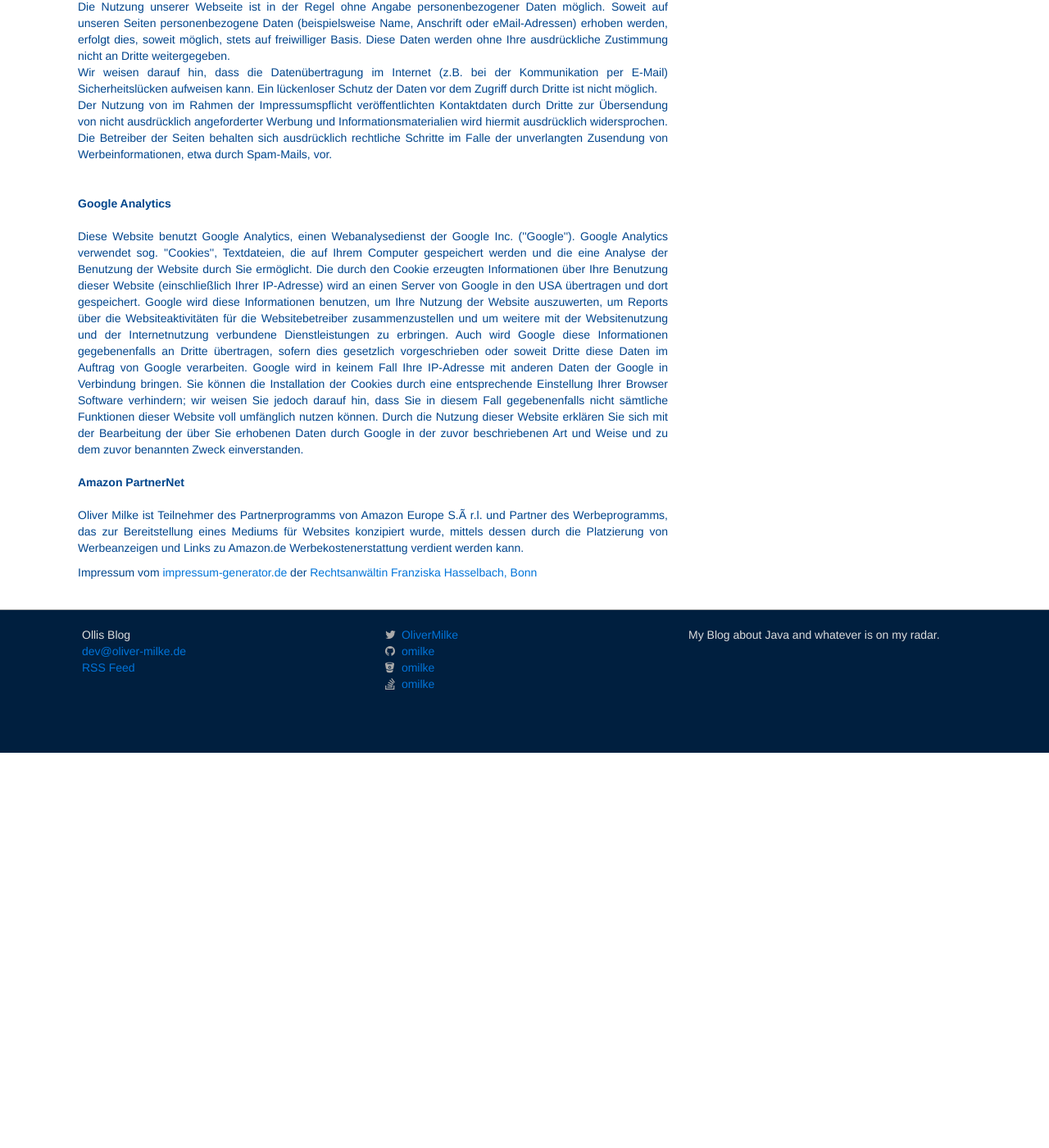
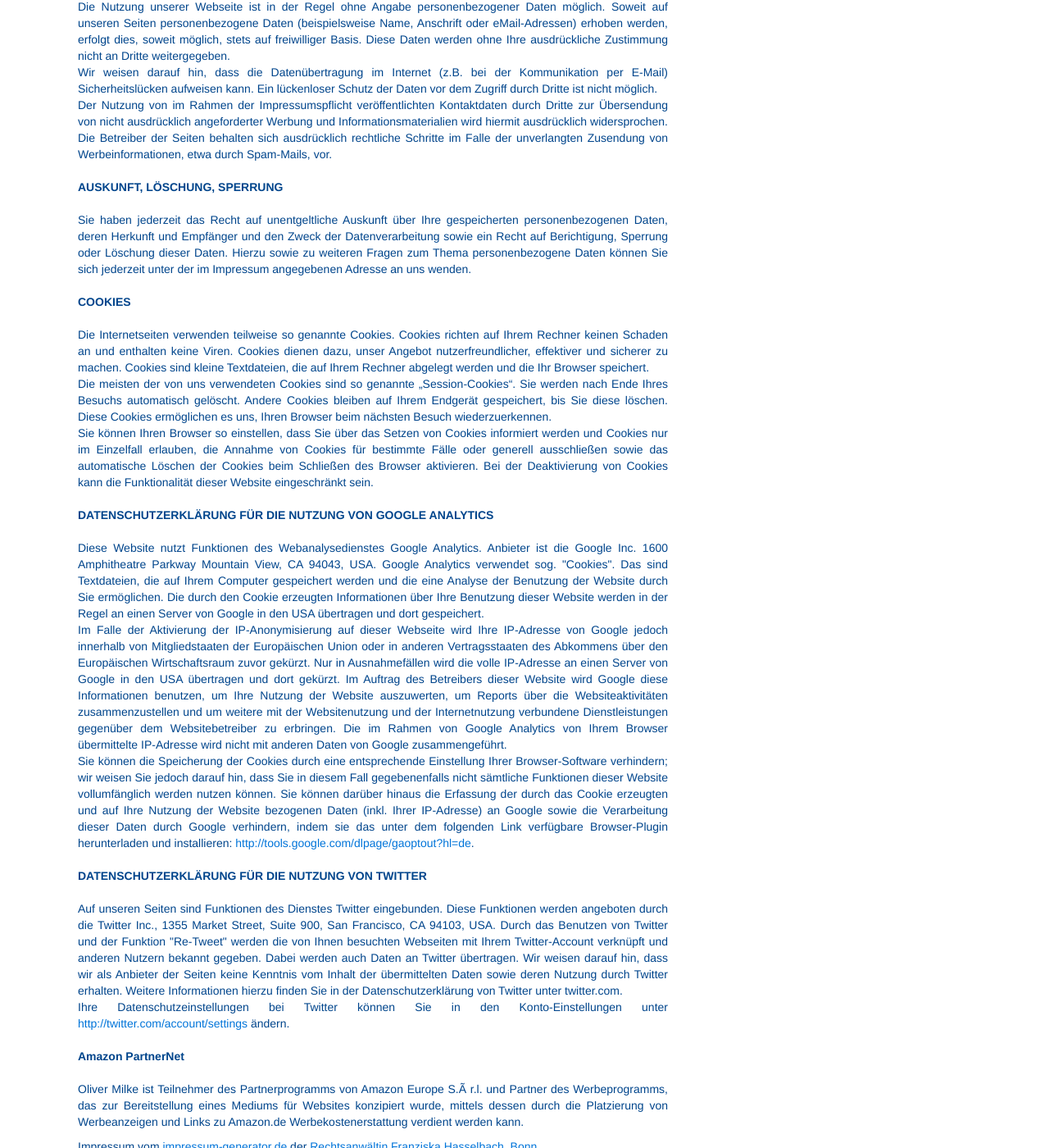
Before and after one commit to omilke/omilke.github.io, a Jekyll site: the page built from imprint.md, in a window 1280 px wide and 1400 px high, scrolled down 1180 px. Shown: the whole window at 82% size. Built offline with Jekyll 4.4.1, drawn with Linux system fonts in a browser that asks for light colours; before the commit the page ends 2098 px from its top, so only the background shows below that.

Commit message:
update imprint / privacy notes

```diff
--- a/imprint.md
+++ b/imprint.md
@@ -20,16 +20,32 @@
 Münstedter Straße 18<br>
 38114 Braunschweig <br>
 </p>
-<p><strong>Haftungsausschluss: </strong><br><br><strong>Haftung für Inhalte</strong><br><br>
-Die Inhalte unserer Seiten wurden mit größter Sorgfalt erstellt. Für die Richtigkeit, Vollständigkeit und Aktualität der Inhalte können wir jedoch keine Gewähr übernehmen. Als Diensteanbieter sind wir gemäß § 7 Abs.1 TMG für eigene Inhalte auf diesen Seiten nach den allgemeinen Gesetzen verantwortlich. Nach §§ 8 bis 10 TMG sind wir als Diensteanbieter jedoch nicht verpflichtet, übermittelte oder gespeicherte fremde Informationen zu überwachen oder nach Umständen zu forschen, die auf eine rechtswidrige Tätigkeit hinweisen. Verpflichtungen zur Entfernung oder Sperrung der Nutzung von Informationen nach den allgemeinen Gesetzen bleiben hiervon unberührt. Eine diesbezügliche Haftung ist jedoch erst ab dem Zeitpunkt der Kenntnis einer konkreten Rechtsverletzung möglich. Bei Bekanntwerden von entsprechenden Rechtsverletzungen werden wir diese Inhalte umgehend entfernen.<br><br><strong>Haftung für Links</strong><br><br>
-Unser Angebot enthält Links zu externen Webseiten Dritter, auf deren Inhalte wir keinen Einfluss haben. Deshalb können wir für diese fremden Inhalte auch keine Gewähr übernehmen. Für die Inhalte der verlinkten Seiten ist stets der jeweilige Anbieter oder Betreiber der Seiten verantwortlich. Die verlinkten Seiten wurden zum Zeitpunkt der Verlinkung auf mögliche Rechtsverstöße überprüft. Rechtswidrige Inhalte waren zum Zeitpunkt der Verlinkung nicht erkennbar. Eine permanente inhaltliche Kontrolle der verlinkten Seiten ist jedoch ohne konkrete Anhaltspunkte einer Rechtsverletzung nicht zumutbar. Bei Bekanntwerden von Rechtsverletzungen werden wir derartige Links umgehend entfernen.<br><br><strong>Urheberrecht</strong><br><br>
-Die durch die Seitenbetreiber erstellten Inhalte und Werke auf diesen Seiten unterliegen dem deutschen Urheberrecht. Die Vervielfältigung, Bearbeitung, Verbreitung und jede Art der Verwertung außerhalb der Grenzen des Urheberrechtes bedürfen der schriftlichen Zustimmung des jeweiligen Autors bzw. Erstellers. Downloads und Kopien dieser Seite sind nur für den privaten, nicht kommerziellen Gebrauch gestattet. Soweit die Inhalte auf dieser Seite nicht vom Betreiber erstellt wurden, werden die Urheberrechte Dritter beachtet. Insbesondere werden Inhalte Dritter als solche gekennzeichnet. Sollten Sie trotzdem auf eine Urheberrechtsverletzung aufmerksam werden, bitten wir um einen entsprechenden Hinweis. Bei Bekanntwerden von Rechtsverletzungen werden wir derartige Inhalte umgehend entfernen.<br><br><strong>Datenschutz</strong><br><br>
+<p>
+<strong>Haftungsausschluss:</strong><br><br>
+<strong>Haftung für Inhalte</strong><br><br>
+Die Inhalte unserer Seiten wurden mit größter Sorgfalt erstellt. Für die Richtigkeit, Vollständigkeit und Aktualität der Inhalte können wir jedoch keine Gewähr übernehmen. Als Diensteanbieter sind wir gemäß § 7 Abs.1 TMG für eigene Inhalte auf diesen Seiten nach den allgemeinen Gesetzen verantwortlich. Nach §§ 8 bis 10 TMG sind wir als Diensteanbieter jedoch nicht verpflichtet, übermittelte oder gespeicherte fremde Informationen zu überwachen oder nach Umständen zu forschen, die auf eine rechtswidrige Tätigkeit hinweisen. Verpflichtungen zur Entfernung oder Sperrung der Nutzung von Informationen nach den allgemeinen Gesetzen bleiben hiervon unberührt. Eine diesbezügliche Haftung ist jedoch erst ab dem Zeitpunkt der Kenntnis einer konkreten Rechtsverletzung möglich. Bei Bekanntwerden von entsprechenden Rechtsverletzungen werden wir diese Inhalte umgehend entfernen.<br><br>
+<strong>Haftung für Links</strong><br><br>
+Unser Angebot enthält Links zu externen Webseiten Dritter, auf deren Inhalte wir keinen Einfluss haben. Deshalb können wir für diese fremden Inhalte auch keine Gewähr übernehmen. Für die Inhalte der verlinkten Seiten ist stets der jeweilige Anbieter oder Betreiber der Seiten verantwortlich. Die verlinkten Seiten wurden zum Zeitpunkt der Verlinkung auf mögliche Rechtsverstöße überprüft. Rechtswidrige Inhalte waren zum Zeitpunkt der Verlinkung nicht erkennbar. Eine permanente inhaltliche Kontrolle der verlinkten Seiten ist jedoch ohne konkrete Anhaltspunkte einer Rechtsverletzung nicht zumutbar. Bei Bekanntwerden von Rechtsverletzungen werden wir derartige Links umgehend entfernen.<br><br>
+<strong>Urheberrecht</strong><br><br>
+Die durch die Seitenbetreiber erstellten Inhalte und Werke auf diesen Seiten unterliegen dem deutschen Urheberrecht. Die Vervielfältigung, Bearbeitung, Verbreitung und jede Art der Verwertung außerhalb der Grenzen des Urheberrechtes bedürfen der schriftlichen Zustimmung des jeweiligen Autors bzw. Erstellers. Downloads und Kopien dieser Seite sind nur für den privaten, nicht kommerziellen Gebrauch gestattet. Soweit die Inhalte auf dieser Seite nicht vom Betreiber erstellt wurden, werden die Urheberrechte Dritter beachtet. Insbesondere werden Inhalte Dritter als solche gekennzeichnet. Sollten Sie trotzdem auf eine Urheberrechtsverletzung aufmerksam werden, bitten wir um einen entsprechenden Hinweis. Bei Bekanntwerden von Rechtsverletzungen werden wir derartige Inhalte umgehend entfernen.<br><br>
+<strong>Datenschutz</strong><br><br>
 Die Nutzung unserer Webseite ist in der Regel ohne Angabe personenbezogener Daten möglich. Soweit auf unseren Seiten personenbezogene Daten (beispielsweise Name, Anschrift oder eMail-Adressen) erhoben werden, erfolgt dies, soweit möglich, stets auf freiwilliger Basis. Diese Daten werden ohne Ihre ausdrückliche Zustimmung nicht an Dritte weitergegeben. <br>
 Wir weisen darauf hin, dass die Datenübertragung im Internet (z.B. bei der Kommunikation per E-Mail) Sicherheitslücken aufweisen kann. Ein lückenloser Schutz der Daten vor dem Zugriff durch Dritte ist nicht möglich. <br>
-Der Nutzung von im Rahmen der Impressumspflicht veröffentlichten Kontaktdaten durch Dritte zur Übersendung von nicht ausdrücklich angeforderter Werbung und Informationsmaterialien wird hiermit ausdrücklich widersprochen. Die Betreiber der Seiten behalten sich ausdrücklich rechtliche Schritte im Falle der unverlangten Zusendung von Werbeinformationen, etwa durch Spam-Mails, vor.<br>
-<br><br><strong>Google Analytics</strong><br><br>
-Diese Website benutzt Google Analytics, einen Webanalysedienst der Google Inc. (''Google''). Google Analytics verwendet sog. ''Cookies'', Textdateien, die auf Ihrem Computer gespeichert werden und die eine Analyse der Benutzung der Website durch Sie ermöglicht. Die durch den Cookie erzeugten Informationen über Ihre Benutzung dieser Website (einschließlich Ihrer IP-Adresse) wird an einen Server von Google in den USA übertragen und dort gespeichert. Google wird diese Informationen benutzen, um Ihre Nutzung der Website auszuwerten, um Reports über die Websiteaktivitäten für die Websitebetreiber zusammenzustellen und um weitere mit der Websitenutzung und der Internetnutzung verbundene Dienstleistungen zu erbringen. Auch wird Google diese Informationen gegebenenfalls an Dritte übertragen, sofern dies gesetzlich vorgeschrieben oder soweit Dritte diese Daten im Auftrag von Google verarbeiten. Google wird in keinem Fall Ihre IP-Adresse mit anderen Daten der Google in Verbindung bringen. Sie können die Installation der Cookies durch eine entsprechende Einstellung Ihrer Browser Software verhindern; wir weisen Sie jedoch darauf hin, dass Sie in diesem Fall gegebenenfalls nicht sämtliche Funktionen dieser Website voll umfänglich nutzen können. Durch die Nutzung dieser Website erklären Sie sich mit der Bearbeitung der über Sie erhobenen Daten durch Google in der zuvor beschriebenen Art und Weise und zu dem zuvor benannten Zweck einverstanden.
-<br><br><strong>Amazon PartnerNet</strong><br><br>
+Der Nutzung von im Rahmen der Impressumspflicht veröffentlichten Kontaktdaten durch Dritte zur Übersendung von nicht ausdrücklich angeforderter Werbung und Informationsmaterialien wird hiermit ausdrücklich widersprochen. Die Betreiber der Seiten behalten sich ausdrücklich rechtliche Schritte im Falle der unverlangten Zusendung von Werbeinformationen, etwa durch Spam-Mails, vor.<br><br>
+<strong>AUSKUNFT, LÖSCHUNG, SPERRUNG</strong><br><br>
+Sie haben jederzeit das Recht auf unentgeltliche Auskunft über Ihre gespeicherten personenbezogenen Daten, deren Herkunft und Empfänger und den Zweck der Datenverarbeitung sowie ein Recht auf Berichtigung, Sperrung oder Löschung dieser Daten. Hierzu sowie zu weiteren Fragen zum Thema personenbezogene Daten können Sie sich jederzeit unter der im Impressum angegebenen Adresse an uns wenden.<br><br>
+<strong>COOKIES</strong><br><br>
+Die Internetseiten verwenden teilweise so genannte Cookies. Cookies richten auf Ihrem Rechner keinen Schaden an und enthalten keine Viren. Cookies dienen dazu, unser Angebot nutzerfreundlicher, effektiver und sicherer zu machen. Cookies sind kleine Textdateien, die auf Ihrem Rechner abgelegt werden und die Ihr Browser speichert.<br>
+Die meisten der von uns verwendeten Cookies sind so genannte „Session-Cookies“. Sie werden nach Ende Ihres Besuchs automatisch gelöscht. Andere Cookies bleiben auf Ihrem Endgerät gespeichert, bis Sie diese löschen. Diese Cookies ermöglichen es uns, Ihren Browser beim nächsten Besuch wiederzuerkennen.<br>
+Sie können Ihren Browser so einstellen, dass Sie über das Setzen von Cookies informiert werden und Cookies nur im Einzelfall erlauben, die Annahme von Cookies für bestimmte Fälle oder generell ausschließen sowie das automatische Löschen der Cookies beim Schließen des Browser aktivieren. Bei der Deaktivierung von Cookies kann die Funktionalität dieser Website eingeschränkt sein.<br><br>
+<strong>DATENSCHUTZERKLÄRUNG FÜR DIE NUTZUNG VON GOOGLE ANALYTICS</strong><br><br>
+Diese Website nutzt Funktionen des Webanalysedienstes Google Analytics. Anbieter ist die Google Inc. 1600 Amphitheatre Parkway Mountain View, CA 94043, USA. Google Analytics verwendet sog. "Cookies". Das sind Textdateien, die auf Ihrem Computer gespeichert werden und die eine Analyse der Benutzung der Website durch Sie ermöglichen. Die durch den Cookie erzeugten Informationen über Ihre Benutzung dieser Website werden in der Regel an einen Server von Google in den USA übertragen und dort gespeichert.<br>
+Im Falle der Aktivierung der IP-Anonymisierung auf dieser Webseite wird Ihre IP-Adresse von Google jedoch innerhalb von Mitgliedstaaten der Europäischen Union oder in anderen Vertragsstaaten des Abkommens über den Europäischen Wirtschaftsraum zuvor gekürzt. Nur in Ausnahmefällen wird die volle IP-Adresse an einen Server von Google in den USA übertragen und dort gekürzt. Im Auftrag des Betreibers dieser Website wird Google diese Informationen benutzen, um Ihre Nutzung der Website auszuwerten, um Reports über die Websiteaktivitäten zusammenzustellen und um weitere mit der Websitenutzung und der Internetnutzung verbundene Dienstleistungen gegenüber dem Websitebetreiber zu erbringen. Die im Rahmen von Google Analytics von Ihrem Browser übermittelte IP-Adresse wird nicht mit anderen Daten von Google zusammengeführt.<br>
+Sie können die Speicherung der Cookies durch eine entsprechende Einstellung Ihrer Browser-Software verhindern; wir weisen Sie jedoch darauf hin, dass Sie in diesem Fall gegebenenfalls nicht sämtliche Funktionen dieser Website vollumfänglich werden nutzen können. Sie können darüber hinaus die Erfassung der durch das Cookie erzeugten und auf Ihre Nutzung der Website bezogenen Daten (inkl. Ihrer IP-Adresse) an Google sowie die Verarbeitung dieser Daten durch Google verhindern, indem sie das unter dem folgenden Link verfügbare Browser-Plugin herunterladen und installieren: <a href="http://tools.google.com/dlpage/gaoptout?hl=de">http://tools.google.com/dlpage/gaoptout?hl=de</a>.<br><br>
+<strong>DATENSCHUTZERKLÄRUNG FÜR DIE NUTZUNG VON TWITTER</strong><br><br>
+Auf unseren Seiten sind Funktionen des Dienstes Twitter eingebunden. Diese Funktionen werden angeboten durch die Twitter Inc., 1355 Market Street, Suite 900, San Francisco, CA 94103, USA. Durch das Benutzen von Twitter und der Funktion "Re-Tweet" werden die von Ihnen besuchten Webseiten mit Ihrem Twitter-Account verknüpft und anderen Nutzern bekannt gegeben. Dabei werden auch Daten an Twitter übertragen. Wir weisen darauf hin, dass wir als Anbieter der Seiten keine Kenntnis vom Inhalt der übermittelten Daten sowie deren Nutzung durch Twitter erhalten. Weitere Informationen hierzu finden Sie in der Datenschutzerklärung von Twitter unter twitter.com. <br>
+Ihre Datenschutzeinstellungen bei Twitter können Sie in den Konto-Einstellungen unter <a href="http://twitter.com/account/settings">http://twitter.com/account/settings</a> ändern. <br><br>
+<strong>Amazon PartnerNet</strong><br><br>
 Oliver Milke ist Teilnehmer des Partnerprogramms von Amazon Europe S.Ã  r.l. und Partner des Werbeprogramms, das zur Bereitstellung eines Mediums für Websites konzipiert wurde, mittels dessen durch die Platzierung von Werbeanzeigen und Links zu Amazon.de Werbekostenerstattung verdient werden kann.</p>
 <p>Impressum vom <a href="http://www.impressum-generator.de">impressum-generator.de</a> der <a href="http://www.kanzlei-hasselbach.de/rechtsanwalt-arbeitsrecht-bonn/">Rechtsanwältin Franziska Hasselbach, Bonn</a> </p>
 </div>
```
